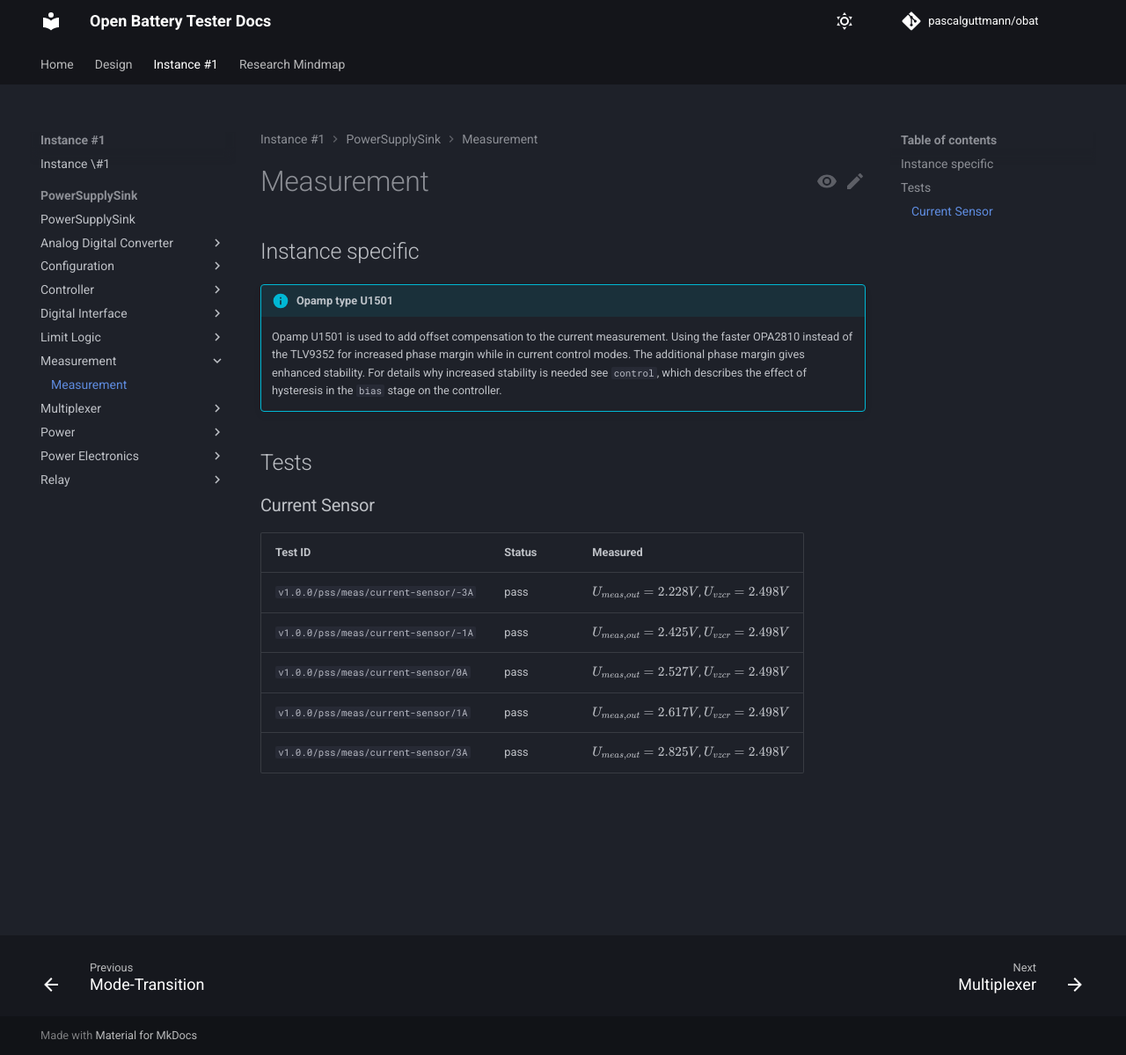
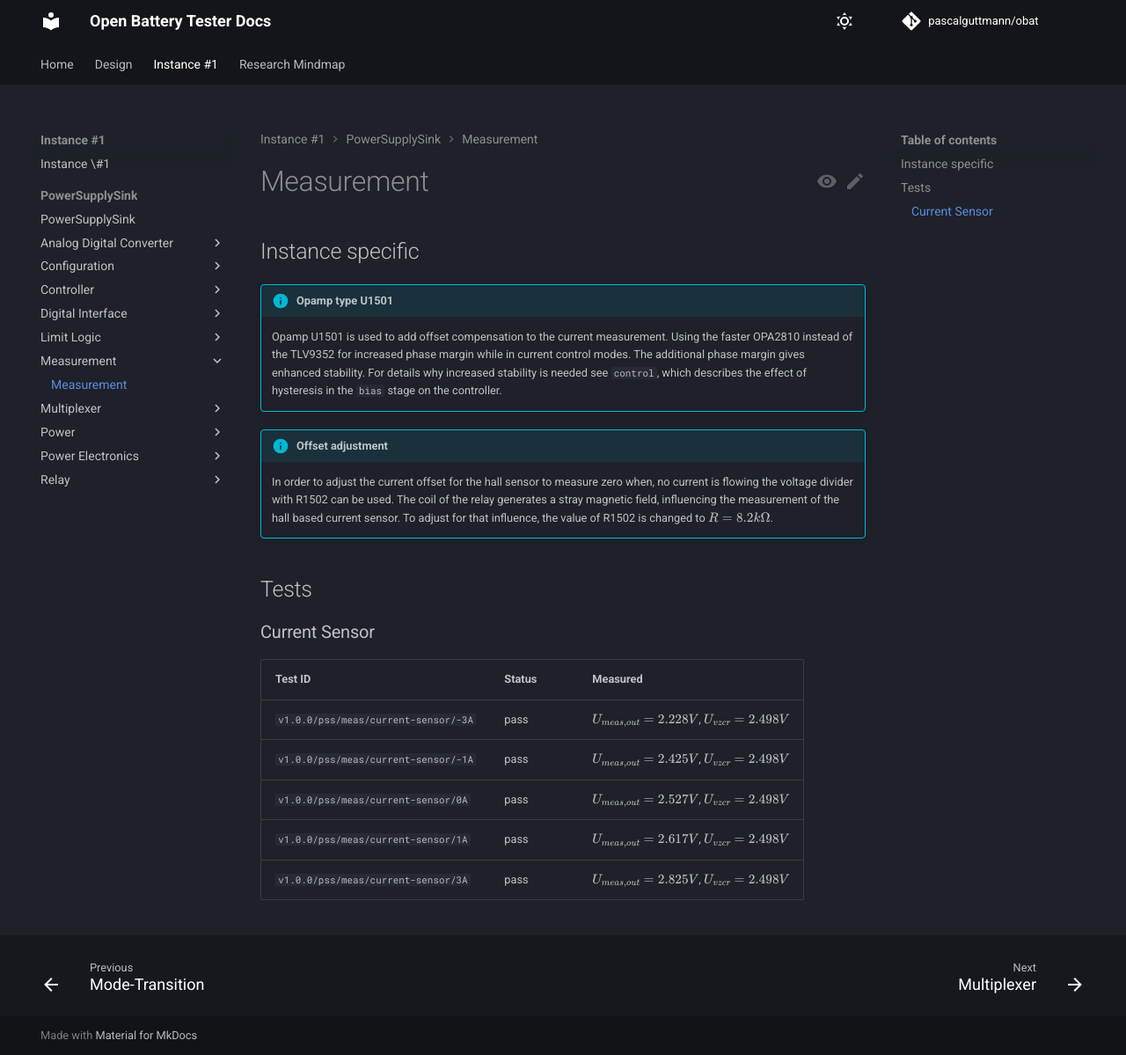
Before and after one commit to pascalguttmann/obat, an MkDocs documentation site: the page built from docs/instance_1/pss/meas/meas.md, in a window 1280 px wide and 1199 px high. Shown: the whole window at 88% size. Built offline with MkDocs 1.6.1 and Material for MkDocs 9.7.7, drawn with Linux system fonts in a browser that asks for light colours; comment, search, counter and statistics services are not loaded.

Commit message:
add instance_1 measurement offset adjustment

```diff
--- a/docs/instance_1/pss/meas/meas.md
+++ b/docs/instance_1/pss/meas/meas.md
@@ -8,6 +8,13 @@
     in current control modes. The additional phase margin gives enhanced stability.
     For details why increased stability is needed see `control`, which
     describes the effect of hysteresis in the `bias` stage on the controller.
+
+!!! info "Offset adjustment"
+    In order to adjust the current offset for the hall sensor to measure zero
+    when, no current is flowing the voltage divider with R1502 can be used. The
+    coil of the relay generates a stray magnetic field, influencing the measurement
+    of the hall based current sensor. To adjust for that influence, the value of
+    R1502 is changed to $R= 8.2 k \Omega$.
 
 ## Tests
 
```
Also changed, not shown: docs/design/meas/meas.md (+2 -0 lines).
